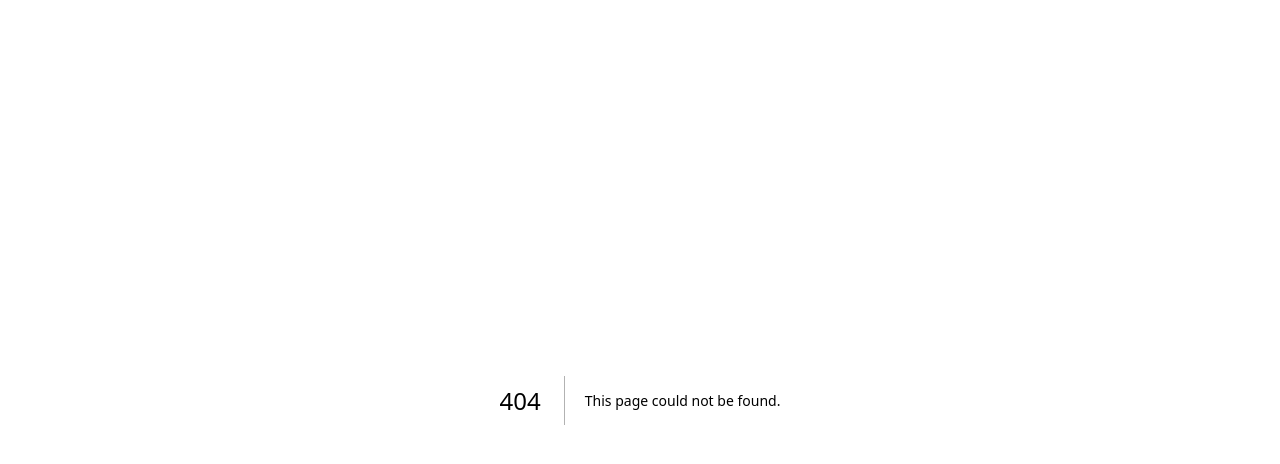
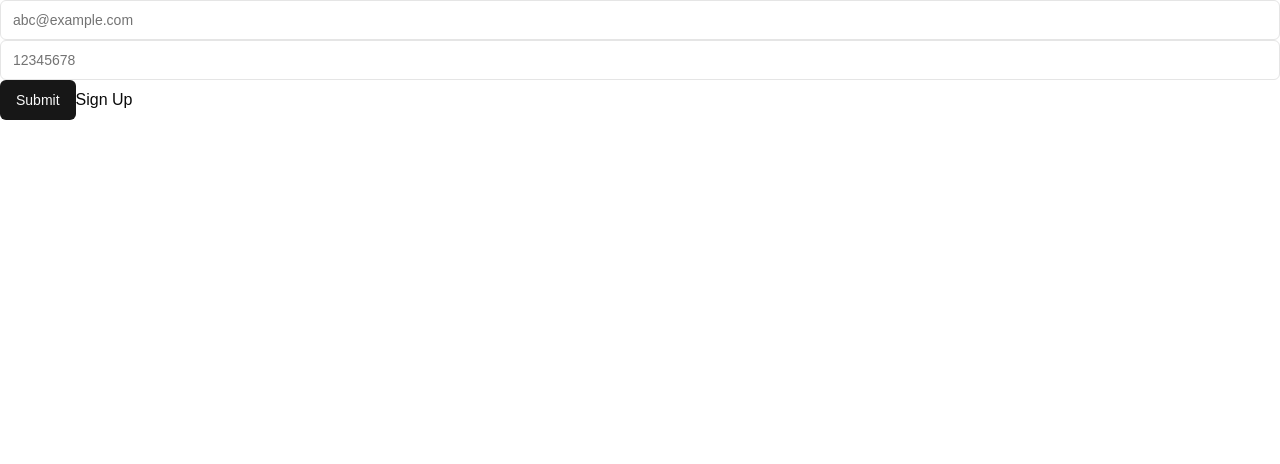
Before and after one commit to Prathamesh0222/cohort-journey, a Next.js app in the folder Assignments/to-do-list/: page /sign-in in a window 1280 px wide. Before the commit this address had no page. Shown: the top 464 px of the page. Built offline with nearby package versions, Linux system fonts and the light colour scheme.

Commit message:
Add sign-in and sign-up pages for authentication

```diff
--- /dev/null
+++ b/Assignments/to-do-list/app/(auth)/sign-in/page.tsx
@@ -0,0 +1,56 @@
+"use client";
+
+import { Button } from "@/components/ui/button";
+import { Input } from "@/components/ui/input";
+import Link from "next/link";
+import { signIn } from "next-auth/react";
+import { ChangeEvent, useState } from "react";
+import { useRouter } from "next/navigation";
+
+const SignIn = () => {
+  const [inputs, setInputs] = useState({
+    email: "",
+    password: "",
+  });
+  const router = useRouter();
+
+  const handleSubmit = async (e: ChangeEvent<HTMLInputElement>) => {
+    e.preventDefault();
+    const res = await signIn("credentials", {
+      redirect: false,
+      ...inputs,
+    });
+
+    if (!res) {
+      throw new Error("Blah Blah Blah");
+    } else {
+      router.push("/dashboard");
+    }
+  };
+
+  const handleInputChange = (e: ChangeEvent<HTMLInputElement>) => {
+    const { name, value } = e.target;
+    setInputs((prev) => ({ ...prev, [name]: value }));
+  };
+
+  return (
+    <div>
+      <Input
+        value={inputs.email}
+        onChange={handleInputChange}
+        type="text"
+        placeholder="abc@example.com"
+      />
+      <Input
+        value={inputs.password}
+        onChange={handleInputChange}
+        type="password"
+        placeholder="12345678"
+      />
+      <Button onClick={() => handleSubmit}>Submit</Button>
+      <Link href={"/sign-up"}>Sign Up</Link>
+    </div>
+  );
+};
+
+export default SignIn;
--- /dev/null
+++ b/Assignments/to-do-list/app/(auth)/sign-up/page.tsx
@@ -0,0 +1,5 @@
+const SignUp = () => {
+  return <div>Hi There</div>;
+};
+
+export default SignUp;
--- /dev/null
+++ b/Assignments/to-do-list/app/api/auth/register.ts
@@ -0,0 +1,57 @@
+import { signUpSchema } from "@/lib/auth-validation";
+import { PrismaClient } from "@prisma/client";
+import bcrypt from "bcryptjs";
+
+export default async function POST(req: Request) {
+  const prisma = new PrismaClient();
+  try {
+    const { email, username, password } = await req.json();
+    const parsedData = signUpSchema.parse({ email, username, password });
+
+    const existingUser = await prisma.user.findUnique({
+      where: {
+        email: parsedData.email,
+      },
+    });
+    if (existingUser) {
+      return Response.json(
+        {
+          message: "Username doesn't exist",
+        },
+        {
+          status: 400,
+        },
+      );
+    }
+
+    const hashedPassword = await bcrypt.hash(parsedData.password, 10);
+
+    const user = await prisma.user.create({
+      data: {
+        email: parsedData.email,
+        password: hashedPassword,
+        username: parsedData.username,
+      },
+    });
+
+    return Response.json(
+      {
+        message: "User created successfully",
+        user: { id: user.id, email: user.email, username: user.username },
+      },
+      {
+        status: 200,
+      },
+    );
+  } catch (error) {
+    console.error("Error while signing up", error);
+    return Response.json(
+      {
+        message: "Error while signing up",
+      },
+      {
+        status: 500,
+      },
+    );
+  }
+}
```
